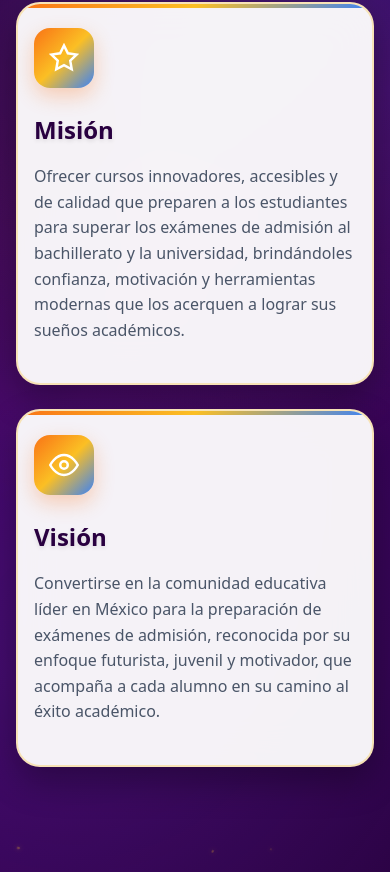
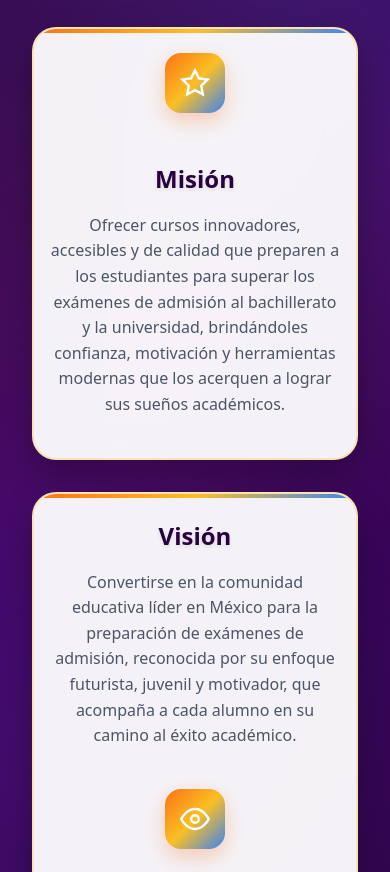
Before and after one commit to Azucelfesa/LandingPage, a SvelteKit app: page / in a window 390 px wide. Shown: the part 872-1744 px from the top of the page. Built offline with nearby package versions, Linux system fonts and the light colour scheme.

Commit message:
elimine carrusel de fotos

```diff
--- a/src/routes/+page.svelte
+++ b/src/routes/+page.svelte
@@ -50,8 +50,6 @@
 	let isFormValid = false;
 	let redirectTimer: number | null = null;
 	let showMoreCursos = false;
-	let currentPhotoIndex = 0;
-	let carouselInterval: number | null = null;
 
 
 	// Estado para controlar qué FAQ está abierto
@@ -229,90 +227,6 @@
 		showMoreCursos = !showMoreCursos;
 	}
 
-	// Funciones del carrusel de fotos
-	const fotosResenas = [
-		{
-			src: "/Resenas/WhatsApp Image 2025-08-19 at 10.44.18 (1).jpeg",
-			alt: "Reseña ADNED 1",
-			titulo: "Testimonio Real",
-			desc: "Estudiante satisfecho con ADNED"
-		},
-		{
-			src: "/Resenas/WhatsApp Image 2025-08-19 at 10.44.18.jpeg",
-			alt: "Reseña ADNED 2",
-			titulo: "Experiencia Positiva",
-			desc: "Resultados que hablan por sí solos"
-		},
-		{
-			src: "/Resenas/WhatsApp Image 2025-08-19 at 10.44.19 (1).jpeg",
-			alt: "Reseña ADNED 3",
-			titulo: "Recomendación",
-			desc: "Estudiantes que recomiendan ADNED"
-		},
-		{
-			src: "/Resenas/WhatsApp Image 2025-08-19 at 10.44.19.jpeg",
-			alt: "Reseña ADNED 4",
-			titulo: "Éxito Garantizado",
-			desc: "Logros de nuestros estudiantes"
-		},
-		{
-			src: "/Resenas/WhatsApp Image 2025-08-19 at 10.44.20 (1).jpeg",
-			alt: "Reseña ADNED 5",
-			titulo: "Calidad Educativa",
-			desc: "Excelencia en la enseñanza"
-		},
-		{
-			src: "/Resenas/WhatsApp Image 2025-08-19 at 10.44.20.jpeg",
-			alt: "Reseña ADNED 6",
-			titulo: "Satisfacción Total",
-			desc: "Estudiantes completamente satisfechos"
-		},
-		{
-			src: "/Resenas/WhatsApp Image 2025-08-19 at 10.44.21.jpeg",
-			alt: "Reseña ADNED 7",
-			titulo: "Resultados Exitosos",
-			desc: "Metas alcanzadas con ADNED"
-		},
-		{
-			src: "/Resenas/WhatsApp Image 2025-08-19 at 10.44.22 (1).jpeg",
-			alt: "Reseña ADNED 8",
-			titulo: "Confianza Plena",
-			desc: "Estudiantes que confían en nosotros"
-		},
-		{
-			src: "/Resenas/WhatsApp Image 2025-08-19 at 10.44.22.jpeg",
-			alt: "Reseña ADNED 9",
-			titulo: "Excelencia Comprobada",
-			desc: "Calidad que se demuestra"
-		}
-	];
-
-
-	function nextPhoto() {
-		currentPhotoIndex = (currentPhotoIndex + 1) % fotosResenas.length;
-	}
-
-	function prevPhoto() {
-		currentPhotoIndex = (currentPhotoIndex - 1 + fotosResenas.length) % fotosResenas.length;
-	}
-
-	function goToPhoto(index: number) {
-		currentPhotoIndex = index;
-	}
-
-	function startCarousel() {
-		if (carouselInterval) {
-			clearInterval(carouselInterval);
-		}
-		carouselInterval = setInterval(nextPhoto, 4000); // Cambia cada 4 segundos
-	}
-
-	function stopCarousel() {
-		if (carouselInterval) {
-			clearInterval(carouselInterval);
-			carouselInterval = null;
-		}
-	}
 
 
 	onMount(() => {
@@ -434,8 +348,6 @@
 
 		}, 200);
 
-		// Iniciar el carrusel de fotos
-		startCarousel();
 	});
 
 	onDestroy(() => {
@@ -444,8 +356,6 @@
 			clearTimeout(redirectTimer);
 			redirectTimer = null;
 		}
-		// Limpiar el carrusel
-		stopCarousel();
 	});
 </script>
 
@@ -490,14 +400,16 @@
 				</p>
 			</div>
 
-			<div class="benefits-grid">
-				<!-- Misión -->
-				<div class="benefit-card">
+			<div class="benefits-staggered">
+				<!-- Misión - Izquierda -->
+				<div class="benefit-card benefit-left">
+					<div class="benefit-content">
 						<div class="benefit-icon">
 							<svg viewBox="0 0 24 24" fill="none" stroke="currentColor" stroke-width="2">
 								<path d="M12 2l3.09 6.26L22 9.27l-5 4.87 1.18 6.88L12 17.77l-6.18 3.25L7 14.14 2 9.27l6.91-1.01L12 2z"/>
 							</svg>
 						</div>
+						<div class="benefit-text">
 							<h3 class="benefit-title">Misión</h3>
 							<p class="benefit-description">
 								Ofrecer cursos innovadores, accesibles y de calidad que preparen a los
@@ -506,21 +418,27 @@
 								acerquen a lograr sus sueños académicos.
 							</p>
 						</div>
-
-				<!-- Visión -->
-				<div class="benefit-card">
-					<div class="benefit-icon">
-						<svg viewBox="0 0 24 24" fill="none" stroke="currentColor" stroke-width="2">
-							<path d="M1 12s4-8 11-8 11 8 11 8-4 8-11 8-11-8-11-8z"/>
-							<circle cx="12" cy="12" r="3"/>
-						</svg>
-					</div>
+					</div>
+				</div>
+
+				<!-- Visión - Derecha -->
+				<div class="benefit-card benefit-right">
+					<div class="benefit-content">
+						<div class="benefit-text">
 							<h3 class="benefit-title">Visión</h3>
 							<p class="benefit-description">
 								Convertirse en la comunidad educativa líder en México para la preparación de
 								exámenes de admisión, reconocida por su enfoque futurista, juvenil y motivador,
 								que acompaña a cada alumno en su camino al éxito académico.
 							</p>
+						</div>
+						<div class="benefit-icon">
+							<svg viewBox="0 0 24 24" fill="none" stroke="currentColor" stroke-width="2">
+								<path d="M1 12s4-8 11-8 11 8 11 8-4 8-11 8-11-8-11-8z"/>
+								<circle cx="12" cy="12" r="3"/>
+							</svg>
+						</div>
+					</div>
 				</div>
 			</div>
 		</div>
@@ -536,7 +454,7 @@
 				</p>
 			</div>
 
-			<div class="quienes-somos-content">
+			<div class="quienes-somos-content quienes-somos-left">
 				<div class="quienes-somos-text">
 					<p class="main-text">
 						ADNED es mucho más que un curso de preparación: es una comunidad que acompaña a los estudiantes en cada paso de su camino académico, brindando innovación, motivación y cercanía. Nacimos con la misión de ofrecer cursos accesibles y de calidad que permitan a los jóvenes enfrentar con confianza y seguridad los exámenes de admisión al bachillerato y la universidad, especialmente bajo los nuevos procesos ECOEMS, UNAM, IPN y UAM. Nuestra visión es clara: consolidarnos como la comunidad educativa líder en México, reconocida por un enfoque futurista, juvenil y motivador, donde cada alumno encuentre no solo conocimientos, sino inspiración para creer en sí mismo. A través de herramientas digitales, estrategias modernas, inteligencia artificial y personajes como Adni y Ema, transformamos la forma de aprender y hacer frente a los retos educativos. ADNED no es solo preparación académica, es un espacio donde el compromiso, la confianza y la innovación se convierten en aliados para cumplir sueños y abrir las puertas del futuro.
@@ -814,57 +732,6 @@
 				</div>
 			</div>
 
-			<!-- Sección de Fotos de Reseñas - Carrusel -->
-			<div class="fotos-reseñas-container">
-				<div class="fotos-header">
-					<h3 class="fotos-title">Reseñas en Imágenes</h3>
-					<p class="fotos-subtitle">
-						Mira lo que dicen nuestros estudiantes a través de sus capturas de pantalla
-					</p>
-				</div>
-
-				<div class="carousel-container">
-					<div class="carousel-wrapper">
-						<button class="carousel-btn carousel-prev" on:click={prevPhoto} on:mouseenter={stopCarousel} on:mouseleave={startCarousel}>
-							<svg viewBox="0 0 24 24" fill="none" stroke="currentColor" stroke-width="2">
-								<polyline points="15,18 9,12 15,6"/>
-							</svg>
-						</button>
-
-						<div class="carousel-slide">
-							<div class="carousel-track" style="transform: translateX(-{currentPhotoIndex * 33.333}%)">
-								{#each fotosResenas as foto, index}
-									<div class="carousel-item">
-										<div class="foto-item">
-											<img src={foto.src} alt={foto.alt} class="foto-imagen">
-											<div class="foto-overlay">
-												<div class="play-button">
-													<svg viewBox="0 0 24 24" fill="none" stroke="currentColor" stroke-width="2">
-														<polygon points="5,3 19,12 5,21"/>
-													</svg>
-												</div>
-											</div>
-											<div class="foto-info">
-												<div class="foto-logo">ADNED</div>
-												<div class="foto-titulo">{foto.titulo}</div>
-												<div class="foto-desc">{foto.desc}</div>
-											</div>
-										</div>
-									</div>
-								{/each}
-							</div>
-						</div>
-
-						<button class="carousel-btn carousel-next" on:click={nextPhoto} on:mouseenter={stopCarousel} on:mouseleave={startCarousel}>
-							<svg viewBox="0 0 24 24" fill="none" stroke="currentColor" stroke-width="2">
-								<polyline points="9,18 15,12 9,6"/>
-							</svg>
-						</button>
-					</div>
-
-
-				</div>
-			</div>
 		</div>
 	</section>
 
@@ -1069,7 +936,7 @@
 	}
 
 	.hero-content-centered {
-		max-width: 600px;
+		max-width: 1000px;
 		margin: 0 auto;
 		text-align: center;
 		position: relative;
@@ -1929,9 +1796,9 @@
 
 
 	.container {
-		max-width: 1200px;
+		max-width: 1400px;
 		margin: 0 auto;
-		padding: 6rem 1rem 4rem 1rem;
+		padding: 6rem 2rem 4rem 2rem;
 		position: relative;
 		z-index: 2;
 	}
@@ -1963,11 +1830,38 @@
 		text-shadow: 0 2px 4px rgba(0, 0, 0, 0.3);
 	}
 
-	.benefits-grid {
-		display: grid;
-		grid-template-columns: repeat(auto-fit, minmax(350px, 1fr));
+	.benefits-staggered {
+		display: flex;
+		flex-direction: column;
+		gap: 3rem;
+		margin-top: 3rem;
+		max-width: 1200px;
+		margin-left: auto;
+		margin-right: auto;
+	}
+
+	.benefit-left {
+		align-self: flex-start;
+		margin-right: 15%;
+	}
+
+	.benefit-right {
+		align-self: flex-end;
+		margin-left: 15%;
+	}
+
+	.benefit-content {
+		display: flex;
+		align-items: center;
 		gap: 2rem;
-		margin-top: 3rem;
+	}
+
+	.benefit-right .benefit-content {
+		flex-direction: row-reverse;
+	}
+
+	.benefit-text {
+		flex: 1;
 	}
 
 	.benefit-card {
@@ -2041,9 +1935,30 @@
 			font-size: 2rem;
 		}
 
-		.benefits-grid {
-			grid-template-columns: 1fr;
+		.benefits-staggered {
+			gap: 2rem;
+		}
+
+		.benefit-left,
+		.benefit-right {
+			margin-left: 0;
+			margin-right: 0;
+			align-self: stretch;
+		}
+
+		.benefit-content {
+			flex-direction: column;
+			text-align: center;
 			gap: 1.5rem;
+		}
+
+		.benefit-right .benefit-content {
+			flex-direction: column;
+		}
+
+		.quienes-somos-left {
+			margin-left: 0;
+			margin-right: 0;
 		}
 
 		.benefit-card {
@@ -2117,6 +2032,11 @@
 		z-index: 2;
 	}
 
+	.quienes-somos-left {
+		margin-left: 0;
+		margin-right: 20%;
+	}
+
 	.main-text {
 		font-size: 1.2rem;
 		color: #290040;
@@ -2304,7 +2224,7 @@
 		line-height: 1.7;
 		margin: 0;
 		text-align: justify;
-		max-width: 800px;
+		max-width: 1000px;
 		margin: 0 auto;
 	}
 
@@ -2697,7 +2617,7 @@
 
 	/* Reseñas Section */
 	.faq-section {
-		padding: 2rem 0 4rem 0;
+		padding: 2rem 0 1rem 0;
 		background: linear-gradient(135deg, #290040 0%, #3d0060 50%, #290040 100%);
 		position: relative;
 		overflow: hidden;
@@ -2793,7 +2713,7 @@
 	}
 
 	.reseñas-container {
-		max-width: 800px;
+		max-width: 1000px;
 		margin: 0 auto;
 		position: relative;
 		z-index: 2;
@@ -2938,7 +2858,7 @@
 	/* Responsive para Reseñas */
 	@media (max-width: 768px) {
 		.faq-section {
-			padding: 4rem 0;
+			padding: 2rem 0 1rem 0;
 		}
 
 		.reinforcement-text {
@@ -2982,44 +2902,8 @@
 		}
 	}
 
-	/* Fotos de Reseñas - Carrusel */
-	.fotos-reseñas-container {
-		margin-top: 0.5rem;
-		padding-top: 0.5rem;
-		border-top: 2px solid rgba(251, 191, 36, 0.3);
-	}
-
-	.fotos-header {
-		text-align: center;
-		margin-bottom: 2.5rem;
-	}
-
-	.fotos-title {
-		font-size: 2rem;
-		font-weight: 700;
-		color: #ffffff;
-		margin-bottom: 1rem;
-		text-shadow: 0 4px 8px rgba(0, 0, 0, 0.3);
-		background: linear-gradient(135deg, #f97316 0%, #fbbf24 50%, #3b82f6 100%);
-		-webkit-background-clip: text;
-		-webkit-text-fill-color: transparent;
-		background-clip: text;
-	}
-
-	.fotos-subtitle {
-		font-size: 1.1rem;
-		color: rgba(255, 255, 255, 0.8);
-		line-height: 1.6;
-		max-width: 600px;
-		margin: 0 auto;
-	}
-
-	.carousel-container {
-		max-width: 900px;
-		margin: 0 auto;
-		position: relative;
-		padding: 0 1rem;
-	}
+
+
 
 	.carousel-wrapper {
 		position: relative;
@@ -3452,7 +3336,7 @@
 		position: relative;
 		overflow: hidden;
 		text-align: left;
-		max-width: 600px;
+		max-width: 700px;
 		width: 100%;
 	}
 
```
Lines whose indentation alone changed are shown as unchanged.
